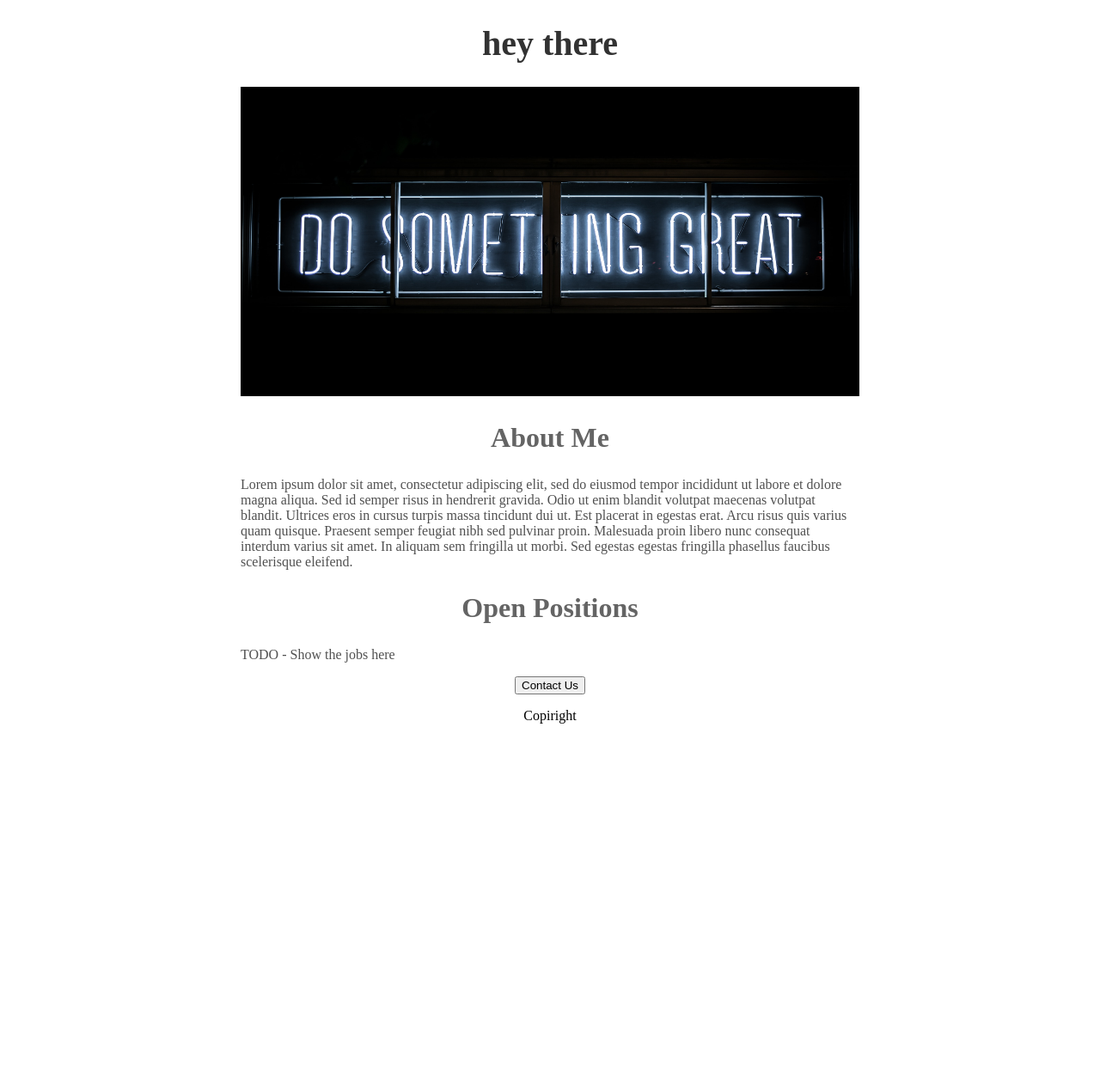
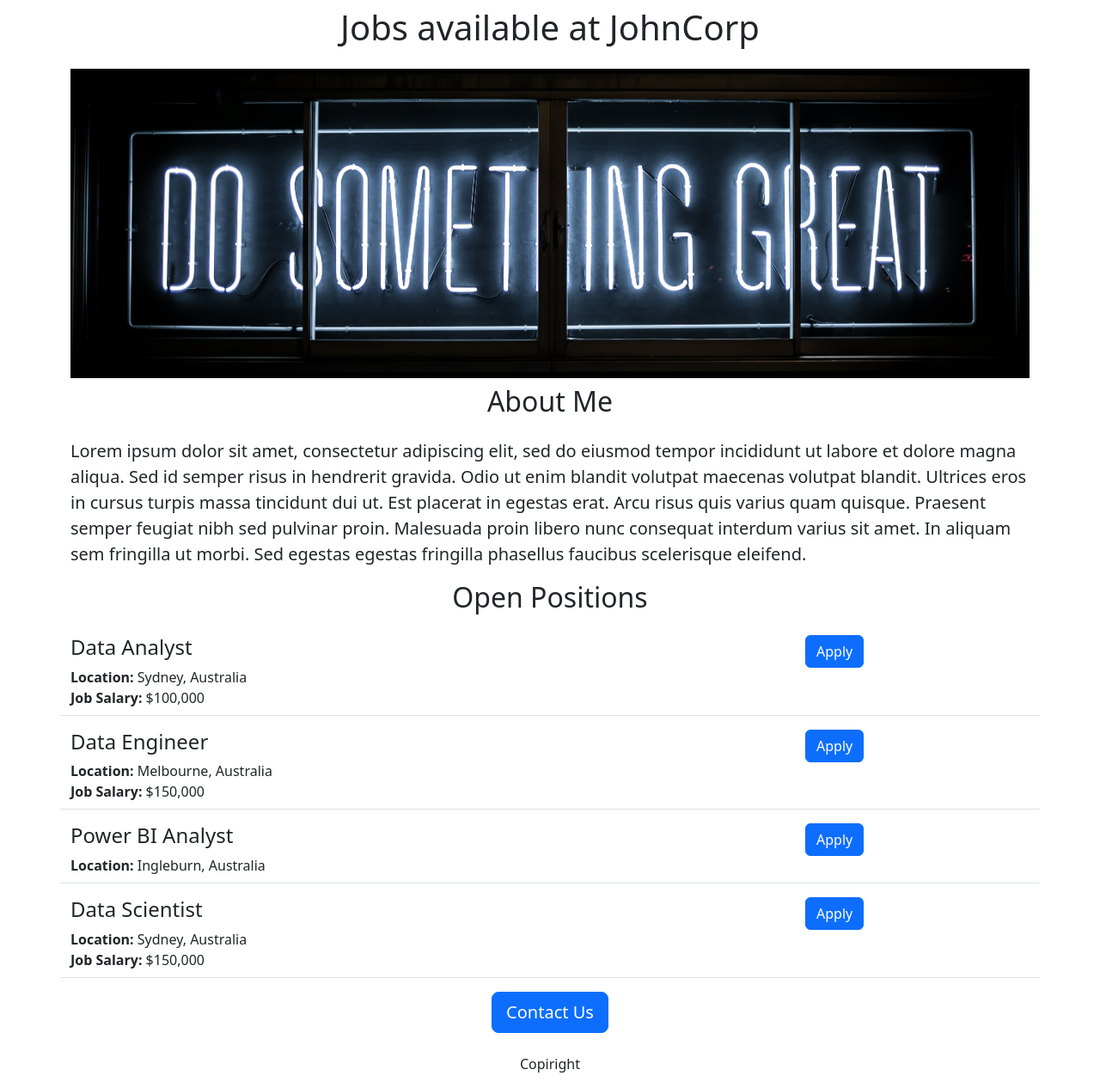
Before and after one commit to jonathandelimas/jovian_jonathan, a Flask app: page / in a window 1280 px wide. Shown: the whole page at 86% size. Before the commit the page ends 842 px from the top, so only its background shows below. Run offline with Flask 3, Linux system fonts and the light colour scheme.

Commit message:
Added Dynamic data and API route

```diff
--- a/app.py
+++ b/app.py
@@ -1,11 +1,45 @@
-from flask import Flask, render_template
+from flask import Flask, render_template, jsonify
 
 app = Flask(__name__)
 
+
+JOBS = [
+  {
+    'id': 1,
+    'title':'Data Analyst',
+    'location': 'Sydney, Australia',
+    'salary': '$100,000'
+  },
+    {
+    'id': 2,
+    'title':'Data Engineer',
+    'location': 'Melbourne, Australia',
+    'salary': '$150,000'
+  },
+    {
+    'id': 3,
+    'title':'Power BI Analyst',
+    'location': 'Ingleburn, Australia',
+
+  },
+    {
+    'id': 4,
+    'title':'Data Scientist',
+    'location': 'Sydney, Australia',
+    'salary': '$150,000'
+  },
+]
+
 @app.route("/")
 def hello_world():
-    return render_template("home.html")
+    return render_template("home.html",
+                          jobs=JOBS,
+                          company_name='JohnCorp')
 
+
+@app.route("/api/jobs")
+def list_jobs():
+  return jsonify(JOBS)
 
 if __name__ == '__main__':
   app.run(host='0.0.0.0', debug=True)
--- a/templates/home.html
+++ b/templates/home.html
@@ -1,62 +1,46 @@
 <!DOCTYPE html>
 <html>
 <head>
-  <title>Jonathan Jovian  </title>
+  <title>Jonathan Jobs add  </title>
+  <link href="https://cdn.jsdelivr.net/npm/bootstrap@5.3.0/dist/css/bootstrap.min.css" rel="stylesheet" integrity="sha384-9ndCyUaIbzAi2FUVXJi0CjmCapSmO7SnpJef0486qhLnuZ2cdeRhO02iuK6FUUVM" crossorigin="anonymous">
+
+<style>
+  #dosomething {
+    height:360px;
+    width:100%;
+    object-fit:cover;
+
+  }
+</style>
+
 </head>
 
-  <Style>
-          h1 {
-            font-size: 40px;
-            font-family: Robotto;
-            font: weight normal;
-            color: rgb(50, 50, 50);
-            text-align: center;
-          }
-
-            #dosomething{
-              width:100%;
-              height:360px;
-              objobject: fit inside;  }
-
-          h2 {
-            font-size: 32px;
-            font-family: Robotto;
-            font: weight normal;
-            color: rgb(100, 100, 100);
-            text-align: center;
-          }
-
-          .bodytext {
-            font-family: Robotto;
-            color: rgb(80, 80, 80);
-          }
-
-          #container {
-            max-width: 720px;
-            margin: 0 auto
-          }
-  </Style>
 
 <body>
-  <div id="container">
-      <h1>hey there</h1>
-      <img id="dosomething" src="https://jovianjonathan.jonathanlima7.repl.co/static/dosomething.jpg" width="320" height="90" alt="HTML Dog">
+  <div class="container">
+      <h1 class="text-center mt-2 mb-4">Jobs available at {{company_name}}</h1>
+      <img class="img-fluid" id="dosomething" src="https://jovianjonathan.jonathanlima7.repl.co/static/dosomething.jpg" width="320" height="90" alt="HTML Dog">
+      <h2 class="text-center mt-2 mb-4" >About Me</h2>
 
-      <h2>About Me</h2>
-
-  <p class="bodytext">
+  <p class="lead">
 
     Lorem ipsum dolor sit amet, consectetur adipiscing elit, sed do eiusmod tempor incididunt ut labore et dolore magna aliqua. Sed id semper     risus in hendrerit gravida. Odio ut enim blandit volutpat maecenas volutpat blandit. Ultrices eros in cursus turpis massa tincidunt dui       ut. Est placerat in egestas erat. Arcu risus quis varius quam quisque. Praesent semper feugiat nibh sed pulvinar proin. Malesuada proin       libero nunc consequat interdum varius sit amet. In aliquam sem fringilla ut morbi. Sed egestas egestas fringilla phasellus faucibus           scelerisque eleifend.
 
   </p>
 
 
-      <h2>Open Positions</h2>
-      <p class="bodytext"> TODO - Show the jobs here</p>
+      <h2 class="text-center mt-2 mb-4" >Open Positions</h2>
+      <div style="margin-botton:16px;">
 
-    <div style="text-align:center;">
-      <button>Contact Us</button>
-      <p> Copiright </p>
+      {% for job in jobs %}
+        {%include 'jobitem.html' %}
+      {% endfor%}
+
+      </div>
+
+    <div class="text-center" >
+      <button type="button" class="btn btn-primary btn-lg">Contact Us</button>
+      <p class="mt-4"> Copiright </p>
 </div>
 </div>
 </body>
--- /dev/null
+++ b/templates/jobitem.html
@@ -0,0 +1,13 @@
+ <div class="border-bottom row" style="margin-bottom:16px; padding-bottom:8px;">
+   <div class="col-9">
+         <h4
+           >{{job['title']}}</h4>
+         <div> <b>Location:</b> {{job['location']}}</div>
+         {% if 'salary' in job%}
+         <div> <b>Job Salary:</b> {{job['salary']}}</div>
+         {%endif%}
+   </div>
+   <div class="col-3">
+   <button type="button" class="btn btn-primary">Apply</button>
+   </div>
+</div>
```
